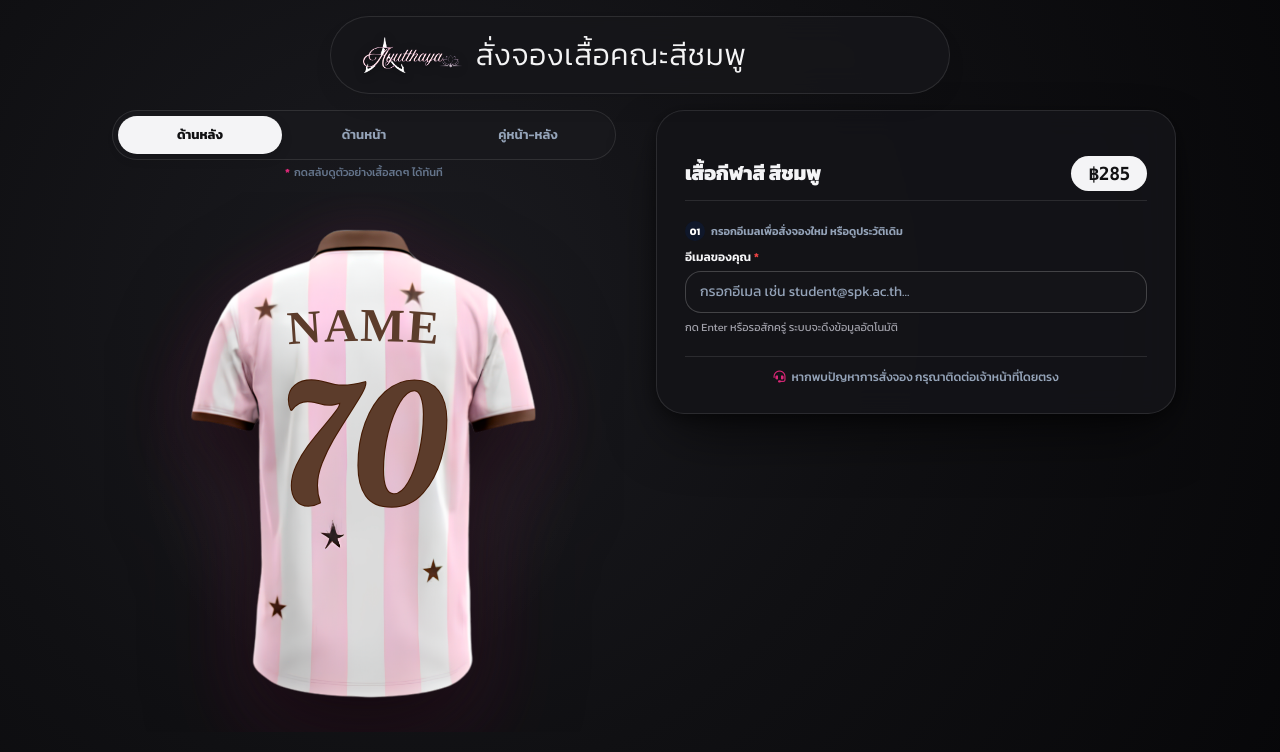
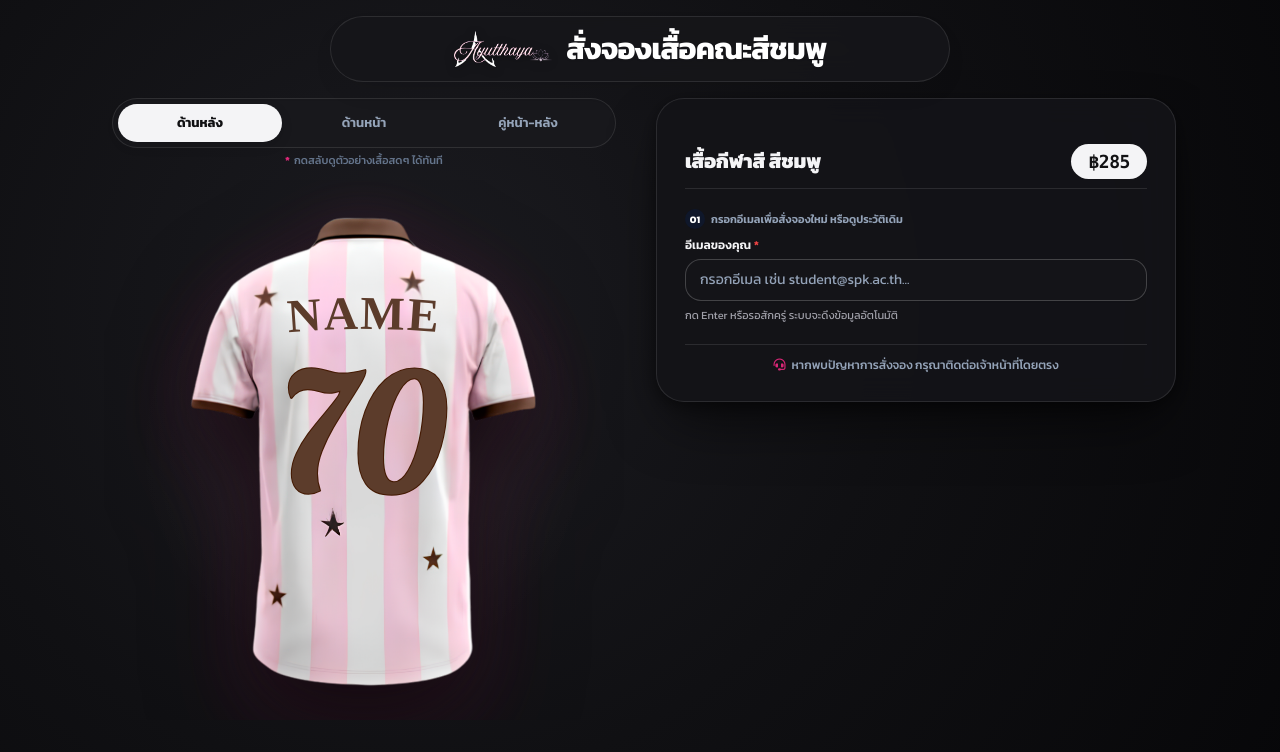
Before and after one commit to Pannawath/pink, a plain HTML site: page index.html in a window 1280 px wide. Drawn offline with nearby package versions, Linux system fonts and the light colour scheme; a script that the page names is missing; a web font is replaced by a local one.

Commit message:
feat(ui): center navbar brand and make title bold

```diff
--- a/index.html
+++ b/index.html
@@ -138,15 +138,15 @@
 
   <!-- ================= FLOATING STUDIO HEADER ================= -->
   <header class="sticky top-2 sm:top-4 z-40 px-3 sm:px-6 max-w-5xl mx-auto w-full">
-    <div class="apple-glass-nav px-5 sm:px-8 py-4 sm:py-5 flex items-center justify-between gap-4">
+    <div class="apple-glass-nav px-5 sm:px-8 py-3.5 sm:py-4.5 flex items-center justify-center gap-4">
 
-      <!-- Brand Minimal Logo -->
-      <a id="brandLogoLink" href="javascript:(document.querySelector('main')?.scrollTo({top:0,behavior:'smooth'}),document.getElementById('configuratorCard')?.scrollTo({top:0,behavior:'smooth'}),window.scrollTo({top:0,behavior:'smooth'}))" class="flex items-center space-x-3.5 shrink-0 group">
+      <!-- Brand Minimal Logo & Centered Title -->
+      <a id="brandLogoLink" href="javascript:(document.querySelector('main')?.scrollTo({top:0,behavior:'smooth'}),document.getElementById('configuratorCard')?.scrollTo({top:0,behavior:'smooth'}),window.scrollTo({top:0,behavior:'smooth'}))" class="flex items-center justify-center space-x-3.5 group">
         <img src="assets/images/logo_ayutthaya_vibrant.png" alt="อยุธยาสีชมพู 2026"
           class="h-8 sm:h-9 w-auto max-w-[110px] sm:max-w-[130px] object-contain group-hover:scale-105 transition-transform duration-300 drop-shadow-[0_2px_4px_rgba(0,0,0,0.5)] filter brightness-110">
         <div class="flex items-center gap-1.5">
           <span class="app-brand-copy">
-            <span class="app-brand-title text-2xl sm:text-3xl font-light tracking-wide text-zinc-100 group-hover:text-pink-300 transition-colors">สั่งจองเสื้อคณะสีชมพู</span>
+            <span class="app-brand-title text-2xl sm:text-3xl font-bold tracking-tight text-white group-hover:text-pink-300 transition-colors drop-shadow-sm">สั่งจองเสื้อคณะสีชมพู</span>
           </span>
         </div>
       </a>
```
